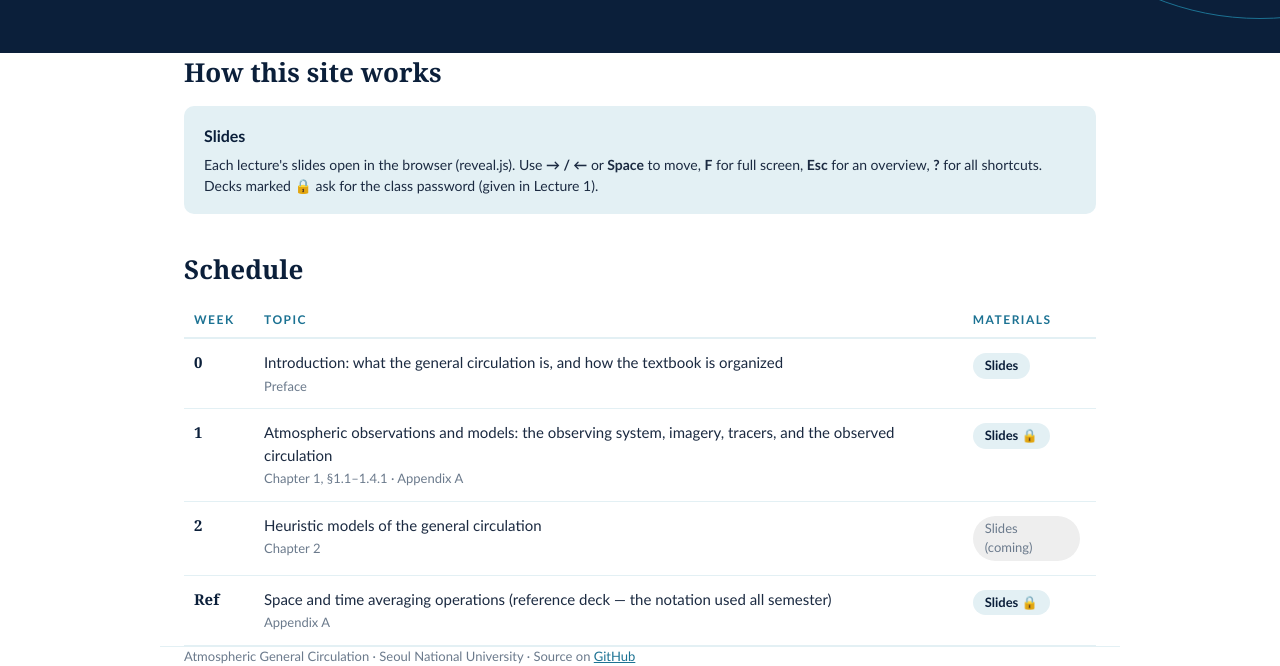
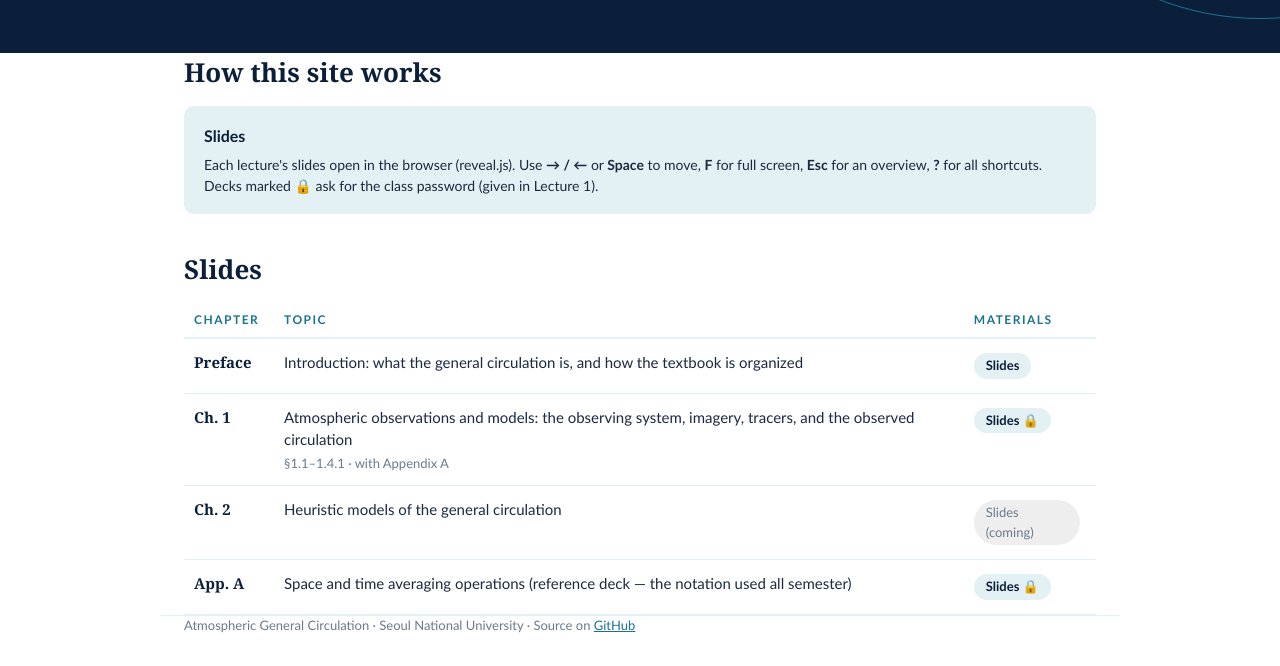
Before and after one commit to cstdl-atmos-snu/atmospheric-general-circulation, a plain HTML site: page docs/index.html in a window 1280 px wide. Shown: the part 241-907 px from the top of the page. After the commit the page ends 876 px from the top, so only its background shows below. Drawn offline with nearby package versions, Linux system fonts and the light colour scheme.

Commit message:
Update index.html

```diff
--- a/docs/index.html
+++ b/docs/index.html
@@ -33,7 +33,7 @@ h2:first-child{margin-top:0}
 table{width:100%;border-collapse:collapse;font-size:15px}
 th{text-align:left;font-size:12px;letter-spacing:1.5px;text-transform:uppercase;color:var(--teal);padding:8px 10px;border-bottom:2px solid var(--teal-lt)}
 td{padding:12px 10px;border-bottom:1px solid var(--teal-lt);vertical-align:top}
-td.wk{font-family:var(--hf);font-weight:700;color:var(--navy);white-space:nowrap;width:70px}
+td.wk{font-family:var(--hf);font-weight:700;color:var(--navy);white-space:nowrap;width:90px}
 td .ch{color:var(--grey);font-size:13px}
 .pill{display:inline-block;background:var(--teal-lt);color:var(--navy);border-radius:999px;padding:3px 12px;font-size:13px;margin:2px 6px 2px 0;text-decoration:none;font-weight:600}
 .pill:hover{background:var(--teal);color:#fff}
@@ -63,28 +63,28 @@ footer{border-top:1px solid var(--teal-lt);padding:20px 0 40px;font-size:13px;co
     </div>
   </div>
 
-  <h2>Schedule</h2>
+  <h2>Slides</h2>
   <table>
-    <thead><tr><th>Week</th><th>Topic</th><th>Materials</th></tr></thead>
+    <thead><tr><th>Chapter</th><th>Topic</th><th>Materials</th></tr></thead>
     <tbody>
       <tr>
-        <td class="wk">0</td>
-        <td>Introduction: what the general circulation is, and how the textbook is organized<br><span class="ch">Preface</span></td>
+        <td class="wk">Preface</td>
+        <td>Introduction: what the general circulation is, and how the textbook is organized</td>
         <td><a class="pill" href="slides/00-intro.html">Slides</a></td>
       </tr>
       <tr>
-        <td class="wk">1</td>
-        <td>Atmospheric observations and models: the observing system, imagery, tracers, and the observed circulation<br><span class="ch">Chapter 1, §1.1–1.4.1 · Appendix A</span></td>
+        <td class="wk">Ch. 1</td>
+        <td>Atmospheric observations and models: the observing system, imagery, tracers, and the observed circulation<br><span class="ch">§1.1–1.4.1 · with Appendix A</span></td>
         <td><a class="pill" href="slides/01-observations-and-models.html">Slides 🔒</a></td>
       </tr>
       <tr>
-        <td class="wk">2</td>
-        <td>Heuristic models of the general circulation<br><span class="ch">Chapter 2</span></td>
+        <td class="wk">Ch. 2</td>
+        <td>Heuristic models of the general circulation</td>
         <td><span class="pill soon">Slides (coming)</span></td>
       </tr>
       <tr>
-        <td class="wk">Ref</td>
-        <td>Space and time averaging operations (reference deck — the notation used all semester)<br><span class="ch">Appendix A</span></td>
+        <td class="wk">App. A</td>
+        <td>Space and time averaging operations (reference deck — the notation used all semester)</td>
         <td><a class="pill" href="slides/appendix-a.html">Slides 🔒</a></td>
       </tr>
     </tbody>
```
